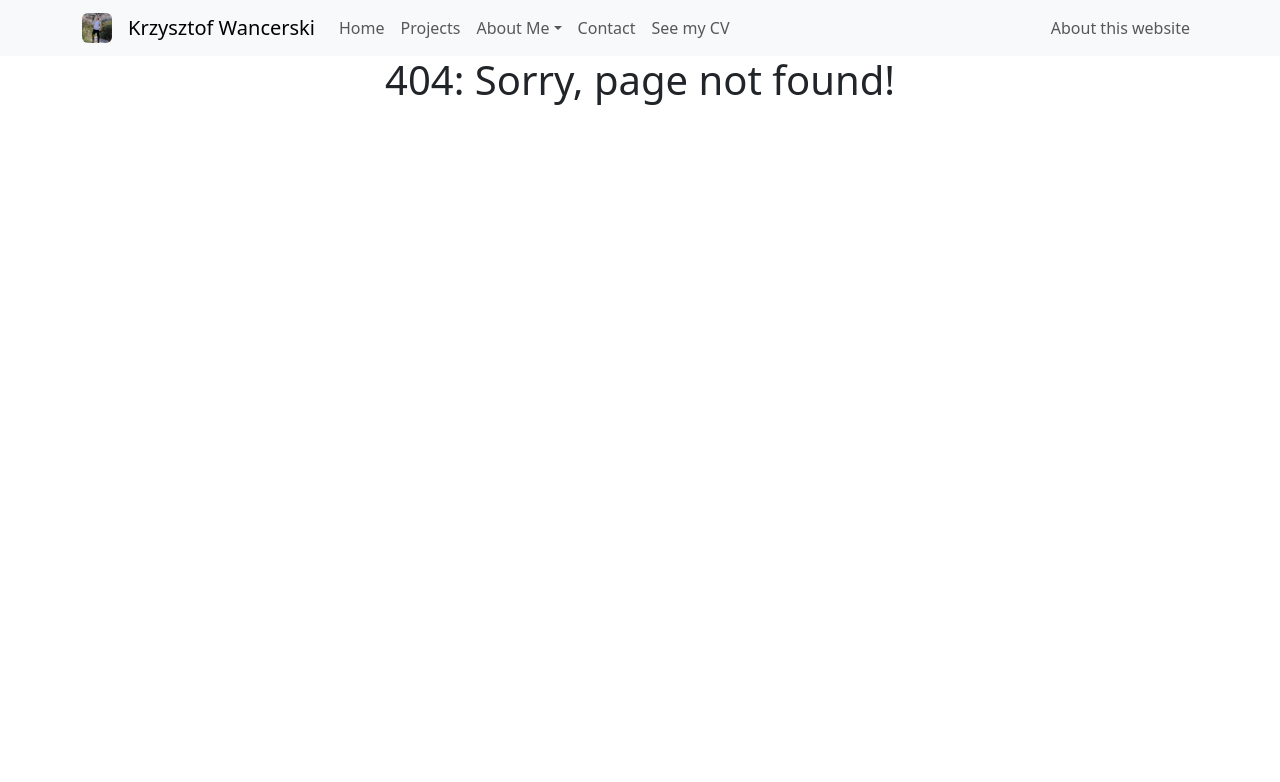
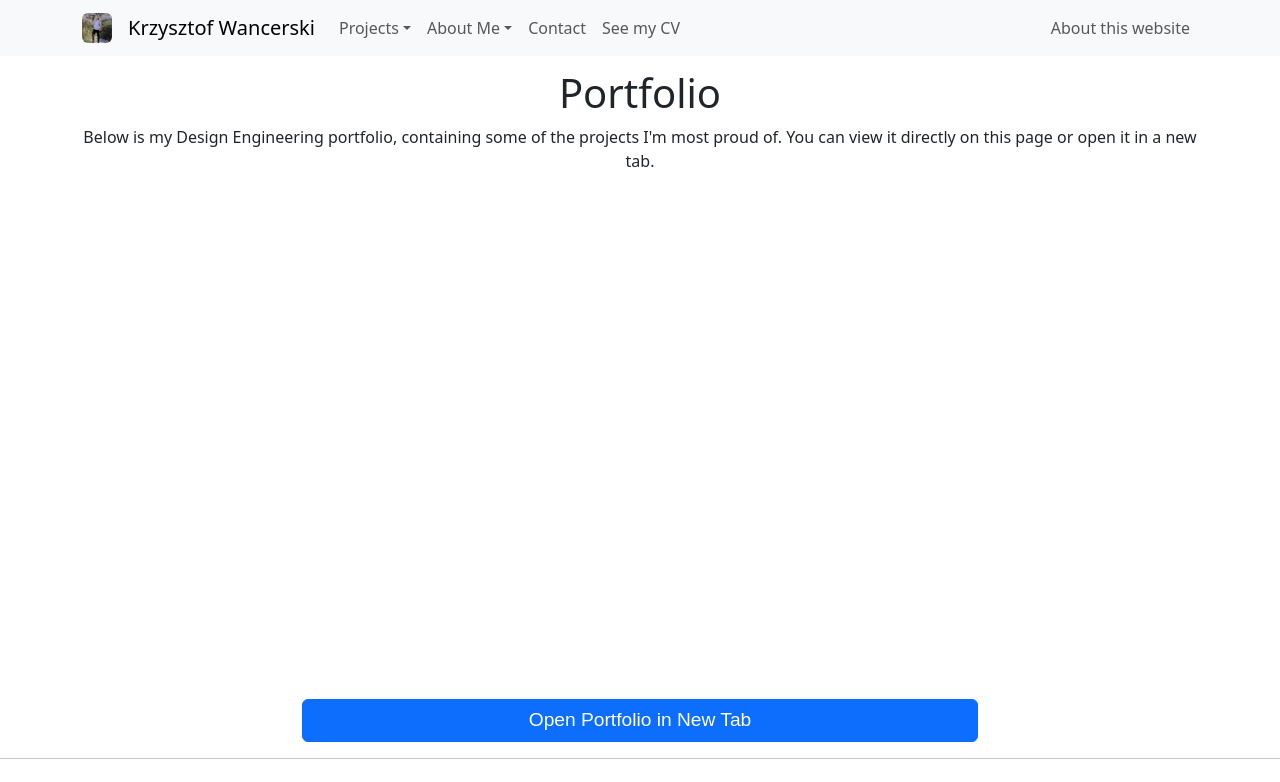
Before and after one commit to kwancer/reactWebsite, a React (Create React App) app: page /projects/design-engineering in a window 1280 px wide. Before the commit this address had no page. Shown: the top 782 px of the page. Built offline with nearby package versions, Linux system fonts and the light colour scheme.

Commit message:
edited sections

```diff
--- a/src/Projects.js
+++ /dev/null
@@ -1,76 +0,0 @@
-import NavBar from './components/NavBar.js';
-import 'bootstrap/dist/css/bootstrap.min.css';
-import './App.css';
-import Tile from './components/Tile.js';
-import projectsData from './data/projects.json';
-import React, { useState } from 'react';
-import GithubProjects from './components/GithubProjects.js';
-import DetailedView from './components/DetailedView.js';
-import Footer from './components/Footer.js';
-import Row from 'react-bootstrap/Row';
-import Col from 'react-bootstrap/Col';
-
-function Projects() {
-  const [projects] = useState(projectsData);
-  const [selectedProject, setSelectedProject] = useState(null);
-  const openDetailedView = (project) => {
-    setSelectedProject(project);
-  };
-  const goBack = () => {
-    setSelectedProject(null);
-  };
-  return (
-    <div className="App">
-      <NavBar />
-      {selectedProject ? (
-        <DetailedView project={selectedProject} goBack={goBack} />
-      ) : (
-        <>
-        {/* add a protfolio section here */}
-        <Row style={{ marginLeft: "5%", marginRight: "5%", marginTop: "1%" }}>
-          <h2>Portfolio</h2>
-          <p>Below is my portfolio. You can view it directly on this page or open it in a new tab.</p>
-          <iframe
-            src="path/to/folio.pdf"
-            style={{ width: "100%", height: "500px" }}
-            title="Portfolio"
-          ></iframe>
-          <button
-            onClick={() => window.open("path/to/folio.pdf", "_blank")}
-            style={{ marginTop: "10px" }}
-          >
-            Open Portfolio in New Tab
-          </button>
-        </Row>
-        <Row style={{marginLeft: "5%", marginRight: "5%", marginTop:"1%"}}>
-        <h1>Projects</h1>
-        <p>Below you can find the projects I am most proud of. They are both personal projects and projects I have worked on as part of my degree. In the section above are projects I have added manually with a rich and detailed description and below are projects from my GitHub account which are synced automatically.</p>
-        </Row>
-        <Row style={{marginLeft: "5%", marginRight: "5%", marginTop:"1%"}}>
-        <hr></hr>
-        <h2>My Projects in Detail</h2>
-        <p>These are some of my other projects. Click on a project to find out more.</p>
-        </Row>
-        <Row xs={1} md={4} style={{marginLeft: "5%", marginRight: "5%", marginTop:"1%"}}>
-        {projects.map((project, index) => (
-          <Col key={index}>
-              <Tile project={project} key={project.id} onClick={() => openDetailedView(project)} />
-            </Col>
-        ))}
-        </Row>
-        <Row style={{marginLeft: "5%", marginRight: "5%", marginTop:"2%"}}>
-        <hr></hr>
-        <h2>Latest Coding Projects</h2>
-        <p>These are some of my latest coding projects, they are automatically synced with my GitHub repos.</p>
-        </Row>
-        <Row style={{marginLeft: "5%", marginRight: "5%", marginTop:"1%"}}>
-        <GithubProjects />
-        </Row>
-        </>
-      )}
-      <Footer />
-    </div>
-  );
-}
-
-export default Projects;
--- /dev/null
+++ b/src/ProjectsCoding.js
@@ -0,0 +1,25 @@
+import NavBar from './components/NavBar.js';
+import 'bootstrap/dist/css/bootstrap.min.css';
+import './App.css';
+import React from 'react';
+import GithubProjects from './components/GithubProjects.js';
+import Footer from './components/Footer.js';
+import Row from 'react-bootstrap/Row';
+
+function Projects() {
+  return (
+    <div className="App">
+      <NavBar />
+        <Row style={{marginLeft: "5%", marginRight: "5%", marginTop:"2%"}}>
+        <h1>Latest Coding Projects</h1>
+        <p>These are some of my latest coding projects, they are automatically synced with my GitHub repos.</p>
+        </Row>
+        <Row style={{marginLeft: "5%", marginRight: "5%", marginTop:"1%"}}>
+        <GithubProjects />
+        </Row>
+      <Footer />
+    </div>
+  );
+}
+
+export default Projects;
--- /dev/null
+++ b/src/ProjectsDE.js
@@ -0,0 +1,69 @@
+import NavBar from './components/NavBar.js';
+import 'bootstrap/dist/css/bootstrap.min.css';
+import './App.css';
+import Tile from './components/Tile.js';
+import projectsData from './data/projects.json';
+import React, { useState } from 'react';
+import DetailedView from './components/DetailedView.js';
+import Footer from './components/Footer.js';
+import Row from 'react-bootstrap/Row';
+import Col from 'react-bootstrap/Col';
+import Button from 'react-bootstrap/Button';
+
+
+function Projects() {
+  const [projects] = useState(projectsData);
+  const [selectedProject, setSelectedProject] = useState(null);
+  const openDetailedView = (project) => {
+    setSelectedProject(project);
+  };
+  const goBack = () => {
+    setSelectedProject(null);
+  };
+  return (
+    <div className="App">
+      <NavBar />
+      {selectedProject ? (
+        <DetailedView project={selectedProject} goBack={goBack} />
+      ) : (
+        <>
+        {/* add a portfolio section here */}
+        <Row style={{ marginLeft: "5%", marginRight: "5%", marginTop: "1%" }}>
+          <h1>Portfolio</h1>
+          <p>Below is my Design Engineering portfolio, containing some of the projects I'm most proud of. You can view it directly on this page or open it in a new tab.</p>
+          <div style={{ display: "flex", justifyContent: "center", width: "100%" }}>
+            <iframe
+              src={process.env.PUBLIC_URL + "/folio.pdf"}
+              style={{ width: "60%", height: "500px" }}
+              title="Portfolio"
+            ></iframe>
+          </div>
+          <div style={{ display: "flex", justifyContent: "center", width: "100%" }}>
+            <Button
+              onClick={() => window.open(process.env.PUBLIC_URL + "/folio.pdf", "_blank")}
+              style={{ marginTop: "10px", width: "60%", fontFamily: "'Cursive', sans-serif", fontSize: "1.2em" }}
+            >
+              Open Portfolio in New Tab
+            </Button>
+          </div>
+        </Row>
+        <hr></hr>
+        <Row style={{marginLeft: "5%", marginRight: "5%", marginTop:"1%"}}>
+        <h1>More Projects in Detail</h1>
+        <p>Below you can find other proejcts I have worked on, as well as more detail on the projects from my portfolio.</p>
+        </Row>
+        <Row xs={1} md={4} style={{marginLeft: "5%", marginRight: "5%", marginTop:"1%"}}>
+        {projects.map((project, index) => (
+          <Col key={index}>
+              <Tile project={project} key={project.id} onClick={() => openDetailedView(project)} />
+            </Col>
+        ))}
+        </Row>
+        </>
+      )}
+      <Footer />
+    </div>
+  );
+}
+
+export default Projects;
--- a/src/components/NavBar.js
+++ b/src/components/NavBar.js
@@ -20,8 +20,10 @@ function NavBar() {
         <Navbar.Toggle aria-controls="responsive-navbar-nav" />
         <Navbar.Collapse id="responsive-navbar-nav">
           <Nav className="me-auto">
-            <Nav.Link href="/">Home</Nav.Link>
-            <Nav.Link href="/projects">Projects</Nav.Link>
+            <NavDropdown title="Projects" id="collasible-nav-dropdown-projects">
+              <NavDropdown.Item href="/projects/design-engineering">Design Engineering</NavDropdown.Item>
+              <NavDropdown.Item href="/projects/coding">Coding</NavDropdown.Item>
+            </NavDropdown>
             <NavDropdown title="About Me" id="collasible-nav-dropdown">
               <NavDropdown.Item href="/aboutme/education">Education</NavDropdown.Item>
               <NavDropdown.Item href="/aboutme/experience">
--- a/src/index.js
+++ b/src/index.js
@@ -2,7 +2,8 @@ import React from 'react';
 import ReactDOM from 'react-dom/client';
 import './index.css';
 import App from './App';
-import Projects from './Projects';
+import ProjectsCoding from './ProjectsCoding';
+import ProjectsDE from './ProjectsDE';
 import reportWebVitals from './reportWebVitals';
 import { Route, Routes, BrowserRouter } from 'react-router-dom';
 import AboutMe from './components/AboutMe';
@@ -19,7 +20,10 @@ root.render(
   <BrowserRouter>
     <Routes>
       <Route path="/" element={<App />} />
-      <Route path="/projects" element={<Projects />}/>
+      <Route path="/projects" >
+        <Route path="design-engineering" element={<ProjectsDE />} />
+        <Route path="coding" element={<ProjectsCoding />} />
+      </Route>
       <Route path="/aboutme" element={<AboutMe />}>
         <Route path="education" element={<Education />} />
         <Route path="experience" element={<Experience />} />
```
